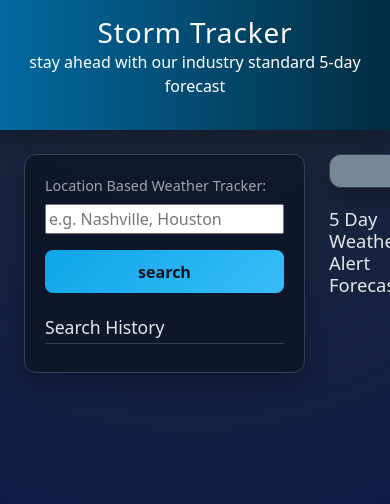
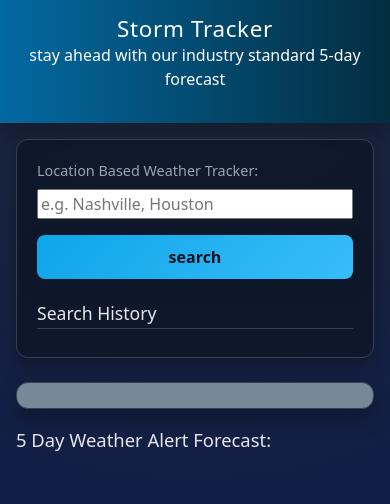
Before and after one commit to ethanswafford/StormTracker-WeatherAPI-Dashboard, a plain HTML site: page index.html in a window 390 px wide. Drawn offline with nearby package versions, Linux system fonts and the light colour scheme.

Commit message:
responsiveWebDesCSSdone

```diff
--- a/assets/css/style.css
+++ b/assets/css/style.css
@@ -165,6 +165,7 @@ header h1 {
 }
 
 #search-form button:hover {
+  background-color: white;
   filter: brightness(1.05);
   transform: translateY(-1px);
   box-shadow: 0 12px 22px rgba(15, 23, 42, 0.7);
@@ -197,7 +198,7 @@ header h1 {
 }
 
 .history-btn:hover {
-  background: lightskyblue;
+  background: rgb(8, 44, 152);
   transform: translateY(-1px);
   border-color: var(--accent);
 }
@@ -255,3 +256,28 @@ header h1 {
   display: block;
   margin: 0.25rem 0 0.35rem;
 }
+
+@media (max-width: 800px) {
+  .container {
+    flex-direction: column;
+  }
+
+  .sidebar {
+    flex: none;
+    width: 100%;
+  }
+}
+
+@media (max-width: 480px) {
+  header h1 {
+    font-size: 1.4rem;
+  }
+
+  .container {
+    padding: 1rem;
+  }
+
+  .card {
+    padding: 0.8rem 0.9rem;
+  }
+}
```
